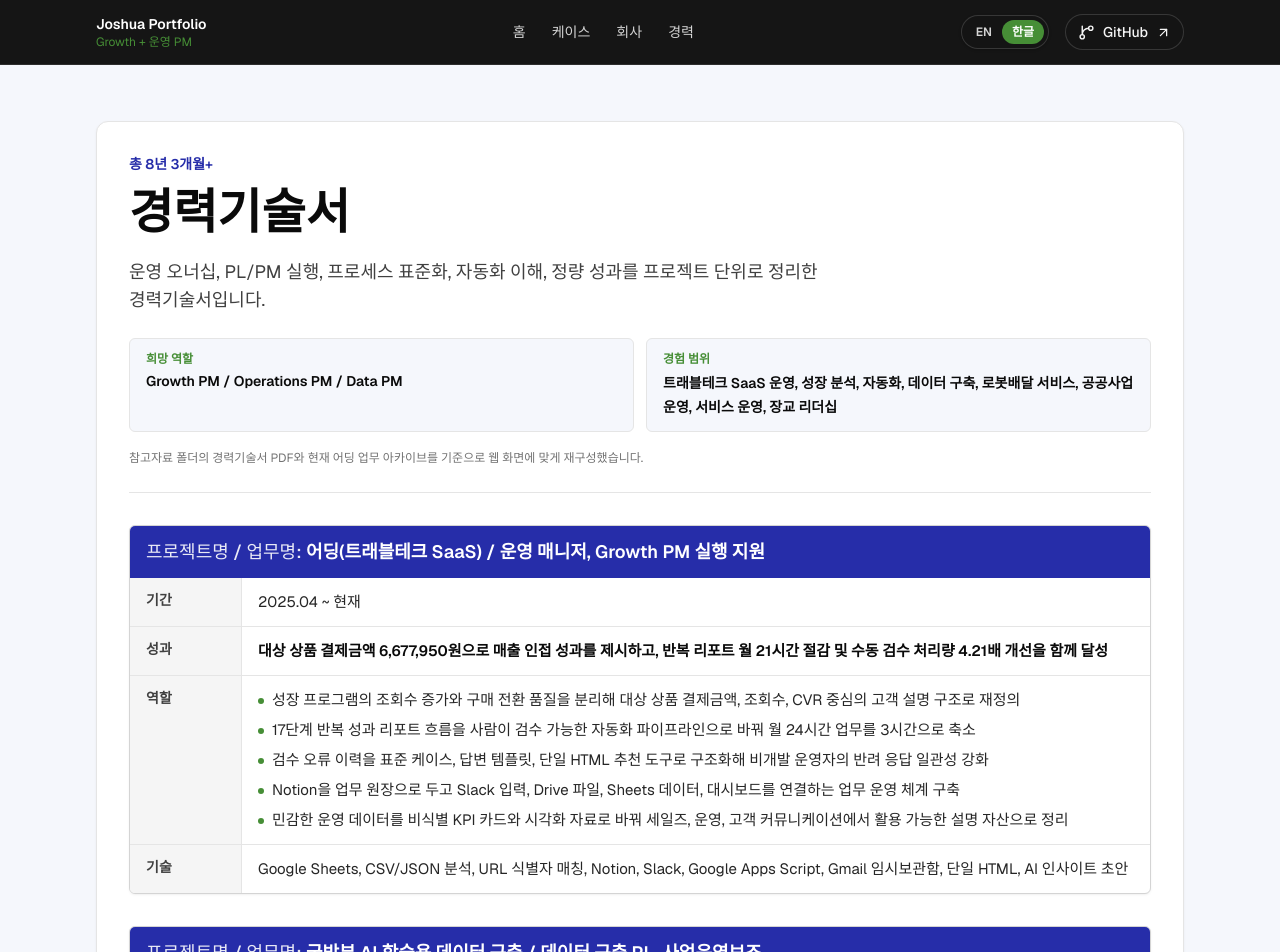
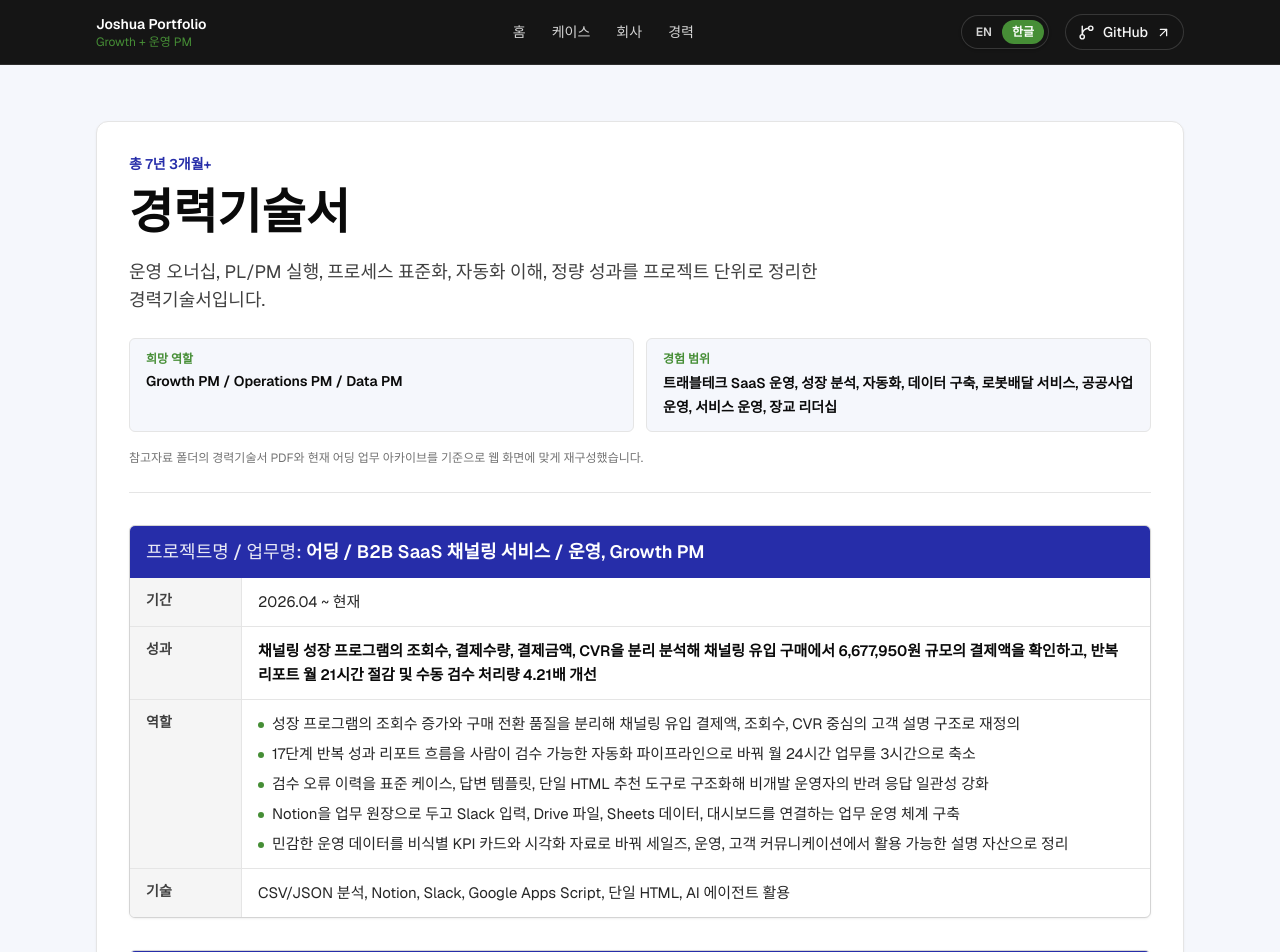
Before and after one commit to Joshua-sung/portfolio-archive, a Next.js app: page /ko/resume in a window 1280 px wide. Shown: the top 952 px of the page. Built offline with nearby package versions, Linux system fonts and the light colour scheme.

Commit message:
Refine Eoding resume wording

```diff
--- a/content/ko/work/growth-program-conversion-diagnosis.mdx
+++ b/content/ko/work/growth-program-conversion-diagnosis.mdx
@@ -1,7 +1,7 @@
 ---
 title: "조회수 증가와 CVR을 분리 진단해 성장 프로그램을 재정의한 사례"
 slug: "growth-program-conversion-diagnosis"
-summary: "매출과 가장 가까운 대표 KPI로 대상 상품 결제금액 6,677,950원을 전면에 두고, 82,356회 조회수와 CVR 0.085%를 함께 해석해 다음 전환 개선 방향을 정의했습니다."
+summary: "구체적인 결제 성과로 6,677,950원 규모의 채널링 유입 결제액을 전면에 두고, 82,356회 조회수와 CVR 0.085%를 해석해 다음 전환 개선 방향을 정의했습니다."
 date: "2026-05-28"
 role: "운영 매니저 / Growth PM"
 company:
@@ -23,14 +23,14 @@ tags:
   - Customer Success
 tools:
   - "주간 CSV 분석"
-  - "URL 식별자 매칭"
+  - "상품 단위 매칭"
   - "스토어/상품 KPI 분리"
   - "시각화 CSV"
   - "영업자료 KPI 카드"
 metrics:
-  - label: "추적 결제금액"
+  - label: "결제액"
     value: "6.68M KRW"
-    detail: "분석 기간 대상 상품 결제금액 6,677,950원"
+    detail: "분석 기간 채널링 유입 구매에서 확인한 결제금액 6,677,950원"
   - label: "결제수량"
     value: "70건"
     detail: "분석 기간 대상 상품 결제수량"
@@ -72,7 +72,7 @@ sensitive: "고객명, 내부 계정 정보, 원천 데이터는 제외한 익
 
 ## 실행
 
-먼저 진행 업체 10개와 비사용 비교군 5개를 구분했습니다. 상품명처럼 바뀔 수 있는 값이 아니라 상품 URL 안의 식별자를 기준으로 매칭 가능한 상품 26개를 정리했습니다.
+먼저 진행 업체 10개와 비사용 비교군 5개를 구분했습니다. 상품명처럼 바뀔 수 있는 값이 아니라 안정적으로 비교 가능한 상품 기준을 잡고, 분석 가능한 상품 26개를 정리했습니다.
 
 이후 2025년 11월 13일부터 2026년 5월 21일까지의 주간 데이터 파일 918개와 분석 검증용 CSV 15개, JSON 9개를 기반으로 스토어 전체 지표와 대상 상품 지표를 분리했습니다. 조회수, 결제수량, 결제금액, 조회 대비 결제율을 따로 보면서 노출 증가가 실제 구매 전환으로 이어지는지 확인했습니다.
 
@@ -80,19 +80,19 @@ sensitive: "고객명, 내부 계정 정보, 원천 데이터는 제외한 익
 
 ## 결과
 
-대상 상품의 평균 조회수는 주당 10.8회에서 849.0회로 증가했고, 진행 중 총 조회수는 82,356회였습니다. 그러나 같은 기간 대상 상품의 결제수량은 70건, 결제금액은 6,677,950원, CVR은 0.085%였습니다.
+분석 대상 상품의 평균 조회수는 주당 10.8회에서 849.0회로 증가했고, 진행 중 총 조회수는 82,356회였습니다. 같은 기간 채널링 유입 구매에서 확인한 결제수량은 70건, 결제액은 6,677,950원, CVR은 0.085%였습니다.
 
 이 결과는 성장 프로그램의 핵심 문제가 단순 노출 부족만이 아니라 조회 이후 전환 단계에도 있다는 점을 보여줬습니다. 이를 근거로 성장 프로그램을 단순 노출 지원이 아니라 상품 선별, 상세페이지 품질, 가격과 옵션, 상담 및 응대 흐름까지 함께 점검하는 전환 개선형 모델로 재정의했습니다.
 
 ## KPI 판단
 
-이 프로젝트에서 가장 유리한 KPI는 조회수가 아니라 결제금액입니다. 매출과 가장 가까운 지표이기 때문에 대상 상품 결제금액 6,677,950원을 대표 KPI로 두고, 조회수와 CVR은 보조 지표로 배치했습니다. 82,356회 조회수는 채널 도달력을 보여주고, CVR 0.085%는 다음 성장 전략이 단순 노출 확대가 아니라 전환 품질 개선에 집중해야 한다는 근거가 됩니다.
+이 프로젝트에서 가장 유리한 KPI는 조회수가 아니라 실제 구매 흐름에서 확인한 결제액입니다. 채널링으로 유입된 구매에서 6,677,950원 규모의 결제액을 확인했고, 조회수와 CVR은 보조 지표로 배치했습니다. 82,356회 조회수는 채널 도달력을 보여주고, CVR 0.085%는 다음 성장 전략이 단순 노출 확대가 아니라 전환 품질 개선에 집중해야 한다는 근거가 됩니다.
 
 ## 도구와 기술
 
 - 주간 데이터 파일 918개 기반 CSV 분석
 - 분석 검증용 CSV와 JSON 검토
-- 상품 URL 식별자 기준 매칭
+- 상품 단위 매칭 기준 정리
 - 스토어 전체 지표와 대상 상품 지표 분리
 - KPI 카드와 영업자료용 비식별 시각화 CSV
 
--- a/content/ko/work/performance-reporting-automation.mdx
+++ b/content/ko/work/performance-reporting-automation.mdx
@@ -24,8 +24,8 @@ tools:
   - "Master 데이터 테이블"
   - "연락처 테이블"
   - "리포트 생성 흐름"
-  - "AI 인사이트 초안"
-  - "Gmail 임시보관함"
+  - "사람 검수 체크포인트"
+  - "AI 에이전트 활용"
 metrics:
   - label: "연간 환산 절감 시간"
     value: "252h/year"
@@ -72,9 +72,9 @@ sensitive: "실제 고객 데이터와 외부 설명용 샘플 파이프라인
 
 ## 실행
 
-전체 리포트 업무를 데이터 준비, 리포트 생성, AI 인사이트 초안 작성, Gmail 임시보관함 생성, 사람 검수 단계로 나눴습니다. 자동화의 목표를 단순히 빠르게 발송하는 것이 아니라, 사람이 검토할 수 있는 상태로 안정적인 산출물을 만드는 것으로 잡았습니다.
+전체 리포트 업무를 데이터 준비, 리포트 생성, 인사이트 문안 준비, 메일 초안 구성, 사람 검수 단계로 나눴습니다. 자동화의 목표를 단순히 빠르게 발송하는 것이 아니라, 사람이 검토할 수 있는 상태로 안정적인 산출물을 만드는 것으로 잡았습니다.
 
-그래서 실제 발송은 자동화하지 않고 Gmail 임시보관함까지만 생성되도록 설계했습니다. 마지막 검수 책임은 사람이 유지하도록 한 것입니다.
+그래서 실제 발송은 자동화하지 않고 고객 커뮤니케이션 전 최종 검수 지점을 남기도록 설계했습니다. 마지막 검수 책임은 사람이 유지하도록 한 것입니다.
 
 운영 데이터 구조도 함께 정리했습니다. 83행 8컬럼의 Master 테이블과 17행 9컬럼의 연락처 테이블을 기준으로 상품, 회차, 담당자, 첨부파일 매칭을 표준화했습니다. 상품 고유 ID, 현재 상품 식별자, 과거 상품 식별자를 연결해 재등록 상품도 이어서 볼 수 있도록 했고, 중간 검수용 데이터와 최종 리포트용 데이터를 분리했습니다.
 
@@ -95,8 +95,8 @@ sensitive: "실제 고객 데이터와 외부 설명용 샘플 파이프라인
 - 상품, 회차, 담당자, 첨부파일 매칭용 Master 테이블
 - 고객 커뮤니케이션 메타데이터용 연락처 테이블
 - 상품 고유 ID, 현재 ID, 과거 ID 연결
-- AI 인사이트 초안 생성 단계
-- Gmail 임시보관함 생성과 사람 최종 검수
+- AI 에이전트 활용 기반 초안 생성/검토 지원
+- 고객 커뮤니케이션 전 사람 최종 검수 체크포인트
 - 공개 설명을 위한 샘플 파이프라인 분리
 
 ## 협업
--- a/scripts/check-portfolio-content.mjs
+++ b/scripts/check-portfolio-content.mjs
@@ -26,7 +26,7 @@ const expectedEodingPrimaryKpis = new Map([
   [
     "growth-program-conversion-diagnosis",
     {
-      label: "Tracked payment amount",
+      label: "Payment volume",
       value: "KRW 6.68M",
     },
   ],
--- a/scripts/check-resume-document.mjs
+++ b/scripts/check-resume-document.mjs
@@ -14,11 +14,11 @@ const requirements = [
   {
     route: "/resume",
     title: "Career Description",
-    total: "8 years 3 months+",
+    total: "7 years 3 months+",
     labels: ["Project / Work", "Period", "Outcome", "Role", "Tools"],
     projectNeedles: [
       "Eoding",
-      "Apr 2025 - Present",
+      "Apr 2026 - Present",
       "KRW 6.68M",
       "Ministry of National Defense",
       "Travel app data build",
@@ -26,22 +26,42 @@ const requirements = [
       "Shakespeare Hophouse",
       "Military officer",
     ],
+    firstProjectNeedles: ["B2B SaaS channeling service", "Operations, Growth PM", "AI agent usage"],
+    forbiddenFirstProject: [
+      "execution support",
+      "revenue-adjacent",
+      "achieving them together",
+      "URL identifier matching",
+      "Google Sheets",
+      "Gmail drafts",
+      "AI insight drafts",
+    ],
     forbidden: ["Selected quantified outcomes", "Profile summary"],
   },
   {
     route: "/ko/resume",
     title: "경력기술서",
-    total: "총 8년 3개월+",
+    total: "총 7년 3개월+",
     labels: ["프로젝트명 / 업무명", "기간", "성과", "역할", "기술"],
     projectNeedles: [
       "어딩",
-      "2025.04 ~ 현재",
+      "2026.04 ~ 현재",
       "6,677,950원",
       "국방부 AI 학습용 데이터 구축",
       "데이터 바우처 사업",
       "우아한형제들",
       "Shakespeare hophouse",
       "직업군인",
+    ],
+    firstProjectNeedles: ["B2B SaaS 채널링 서비스", "운영, Growth PM", "AI 에이전트 활용"],
+    forbiddenFirstProject: [
+      "실행 지원",
+      "매출 인접",
+      "함께 달성",
+      "URL 식별자 매칭",
+      "Google Sheets",
+      "Gmail 임시보관함",
+      "AI 인사이트 초안",
     ],
     forbidden: ["선택된 정량 성과", "프로필 요약"],
   },
@@ -123,6 +143,7 @@ async function inspectResume(client, route, viewport) {
         route: "${route}",
         viewport: "${viewport.name}",
         bodyText,
+        firstProjectText: projects[0] ? projects[0].textContent.replace(/\\s+/g, " ").trim() : "",
         hasDocument: Boolean(documentNode),
         projectCount: projects.length,
         labels: Array.from(document.querySelectorAll('[data-resume-row-label]')).map((node) =>
@@ -183,6 +204,17 @@ try {
         assert.ok(result.bodyText.includes(needle), `${requirement.route} should include ${needle}`);
       }
 
+      for (const needle of requirement.firstProjectNeedles) {
+        assert.ok(result.firstProjectText.includes(needle), `${requirement.route} first career entry should include ${needle}`);
+      }
+
+      for (const forbidden of requirement.forbiddenFirstProject) {
+        assert.ok(
+          !result.firstProjectText.includes(forbidden),
+          `${requirement.route} first career entry should remove ${forbidden}`,
+        );
+      }
+
       for (const forbidden of requirement.forbidden) {
         assert.ok(!result.bodyText.includes(forbidden), `${requirement.route} should remove ${forbidden}`);
       }
--- a/src/components/homepage-landing.tsx
+++ b/src/components/homepage-landing.tsx
@@ -245,7 +245,7 @@ export function HomepageLanding({
                 <p className="text-xs font-semibold uppercase text-white/80">{copy.impactEyebrow}</p>
                 <p className="mt-3 max-w-[16rem] break-keep text-2xl font-semibold leading-tight">KRW 6.68M</p>
                 <p className="mt-2 break-keep text-sm leading-6 text-white/85">
-                  {locale === "ko" ? "매출 인접 지표부터 운영 효율까지 증명합니다." : "Revenue-adjacent proof with operational depth."}
+                  {locale === "ko" ? "결제 성과부터 운영 효율까지 증명합니다." : "Commercial signal with operational depth."}
                 </p>
               </div>
               <div className="flex items-start gap-3">
--- a/src/lib/resume-data.ts
+++ b/src/lib/resume-data.ts
@@ -30,7 +30,7 @@ export const resumeDocuments: Record<Locale, ResumeDocumentCopy> = {
     title: "Career Description",
     subtitle:
       "Project-based career record focused on operational ownership, PL/PM execution, process standardization, automation, and measurable outcomes.",
-    totalExperience: "8 years 3 months+",
+    totalExperience: "7 years 3 months+",
     focusLabel: "Target roles",
     focusValue: "Growth PM / Operations PM / Data PM",
     scopeLabel: "Operating range",
@@ -44,19 +44,18 @@ export const resumeDocuments: Record<Locale, ResumeDocumentCopy> = {
     toolsLabel: "Tools",
     entries: [
       {
-        project: "Eoding (travel-tech SaaS) / Operations Manager, Growth PM execution support",
-        period: "Apr 2025 - Present",
+        project: "Eoding / B2B SaaS channeling service / Operations, Growth PM",
+        period: "Apr 2026 - Present",
         outcome:
-          "Led with revenue-adjacent growth evidence including KRW 6.68M in tracked target-product payment amount, while reducing recurring reporting work by 21h/month and improving manual QA throughput by 4.21x.",
+          "Analyzed a channeling growth funnel by separating views, paid orders, payment amount, and CVR; identified KRW 6.68M in payment volume from channeling-driven purchases, reduced recurring reporting work by 21h/month, and improved manual QA throughput by 4.21x.",
         role: [
-          "Separated traffic lift from conversion quality in a growth program and reframed the customer-facing story around payment amount, product views, and CVR.",
+          "Separated traffic lift from conversion quality in a growth program and reframed the customer-facing story around channeling-driven payment volume, product views, and CVR.",
           "Redesigned a 17-step recurring performance report workflow into a human-reviewable automation pipeline, reducing monthly operating effort from 24h to 3h.",
           "Structured QA error history into reusable cases, response templates, and a single HTML recommendation tool so non-developer operators could respond consistently.",
           "Built a Notion-centered task operating model and Slack-to-Notion input flow, connecting requests, owners, files, sheets, and dashboard visibility.",
           "Converted sensitive operating data into public-safe KPI cards, anonymized visuals, and practical narratives for sales, operations, and customer-facing communication.",
         ],
-        tools:
-          "Google Sheets, CSV/JSON analysis, URL identifier matching, Notion, Slack, Google Apps Script, Gmail drafts, single-file HTML, AI insight drafts",
+        tools: "CSV/JSON analysis, Notion, Slack, Google Apps Script, single-file HTML, AI agent usage",
       },
       {
         project: "Ministry of National Defense AI training data build / Data build PL, business operations support",
@@ -130,7 +129,7 @@ export const resumeDocuments: Record<Locale, ResumeDocumentCopy> = {
     title: "경력기술서",
     subtitle:
       "운영 오너십, PL/PM 실행, 프로세스 표준화, 자동화 이해, 정량 성과를 프로젝트 단위로 정리한 경력기술서입니다.",
-    totalExperience: "총 8년 3개월+",
+    totalExperience: "총 7년 3개월+",
     focusLabel: "희망 역할",
     focusValue: "Growth PM / Operations PM / Data PM",
     scopeLabel: "경험 범위",
@@ -143,19 +142,18 @@ export const resumeDocuments: Record<Locale, ResumeDocumentCopy> = {
     toolsLabel: "기술",
     entries: [
       {
-        project: "어딩(트래블테크 SaaS) / 운영 매니저, Growth PM 실행 지원",
-        period: "2025.04 ~ 현재",
+        project: "어딩 / B2B SaaS 채널링 서비스 / 운영, Growth PM",
+        period: "2026.04 ~ 현재",
         outcome:
-          "대상 상품 결제금액 6,677,950원으로 매출 인접 성과를 제시하고, 반복 리포트 월 21시간 절감 및 수동 검수 처리량 4.21배 개선을 함께 달성",
+          "채널링 성장 프로그램의 조회수, 결제수량, 결제금액, CVR을 분리 분석해 채널링 유입 구매에서 6,677,950원 규모의 결제액을 확인하고, 반복 리포트 월 21시간 절감 및 수동 검수 처리량 4.21배 개선",
         role: [
-          "성장 프로그램의 조회수 증가와 구매 전환 품질을 분리해 대상 상품 결제금액, 조회수, CVR 중심의 고객 설명 구조로 재정의",
+          "성장 프로그램의 조회수 증가와 구매 전환 품질을 분리해 채널링 유입 결제액, 조회수, CVR 중심의 고객 설명 구조로 재정의",
           "17단계 반복 성과 리포트 흐름을 사람이 검수 가능한 자동화 파이프라인으로 바꿔 월 24시간 업무를 3시간으로 축소",
           "검수 오류 이력을 표준 케이스, 답변 템플릿, 단일 HTML 추천 도구로 구조화해 비개발 운영자의 반려 응답 일관성 강화",
           "Notion을 업무 원장으로 두고 Slack 입력, Drive 파일, Sheets 데이터, 대시보드를 연결하는 업무 운영 체계 구축",
           "민감한 운영 데이터를 비식별 KPI 카드와 시각화 자료로 바꿔 세일즈, 운영, 고객 커뮤니케이션에서 활용 가능한 설명 자산으로 정리",
         ],
-        tools:
-          "Google Sheets, CSV/JSON 분석, URL 식별자 매칭, Notion, Slack, Google Apps Script, Gmail 임시보관함, 단일 HTML, AI 인사이트 초안",
+        tools: "CSV/JSON 분석, Notion, Slack, Google Apps Script, 단일 HTML, AI 에이전트 활용",
       },
       {
         project: "국방부 AI 학습용 데이터 구축 / 데이터 구축 PL, 사업운영보조",
```
Also changed, not shown: content/work/growth-program-conversion-diagnosis.mdx (+9 -9 lines), content/work/performance-reporting-automation.mdx (+5 -5 lines), scripts/check-brand-copy.mjs (+13 -0 lines), 1 other file (tests, documents, lock files or other folders).
